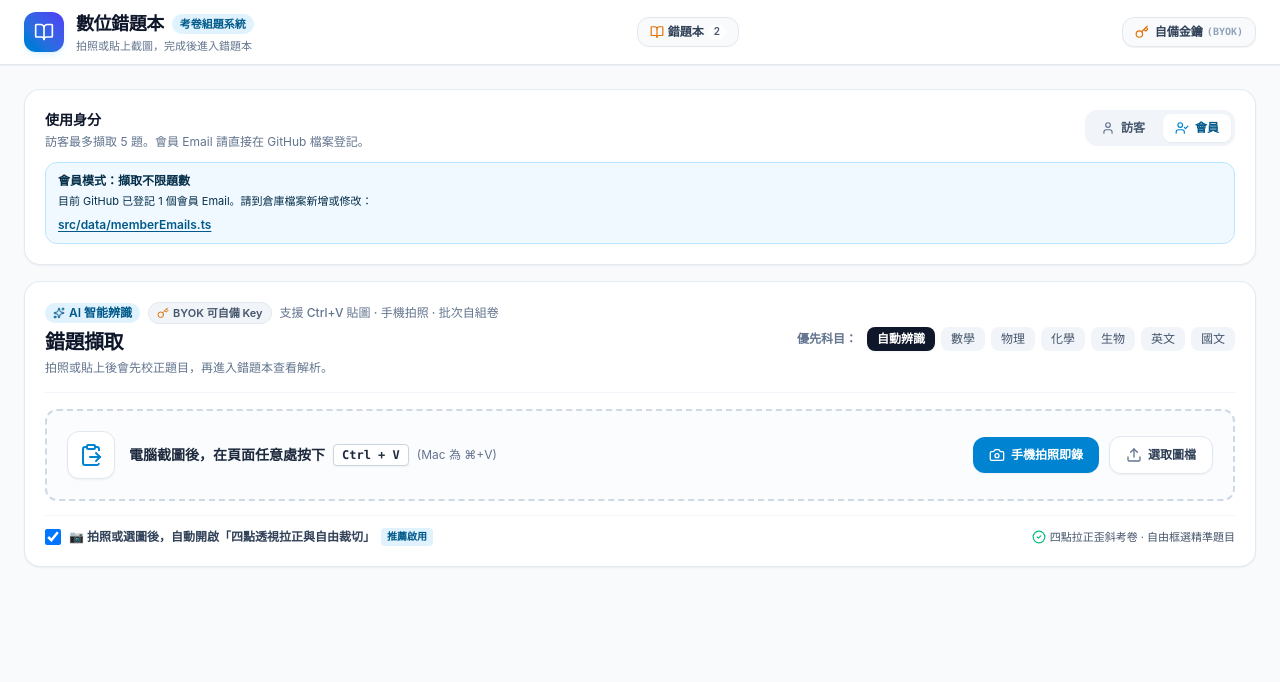
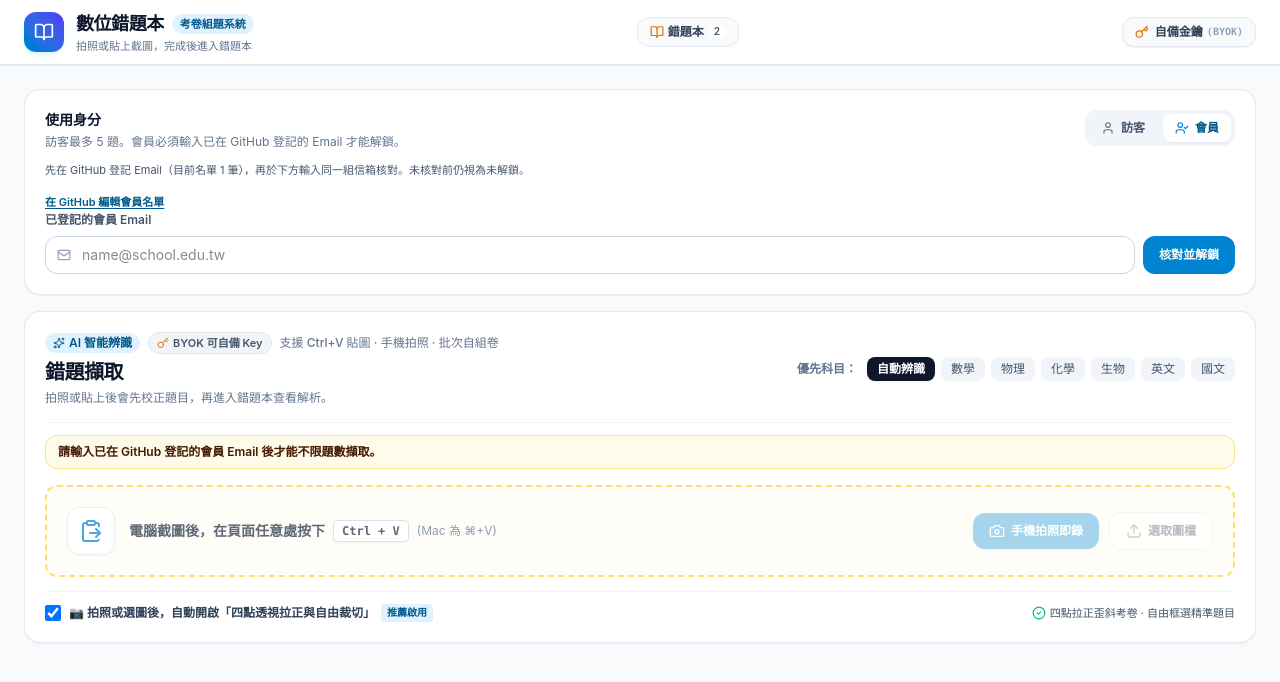
Before and after one commit to Rong-bit/Wrong-Book1, a React (Vite) app: page / in a window 1280 px wide. Both pictures are taken after a click on the button "會員". Shown: the top 682 px of the page. Built offline with nearby package versions, Linux system fonts and the light colour scheme.

Commit message:
feat: require a GitHub-listed email before unlocking member captures
Co-authored-by: Cursor <cursoragent@cursor.com>

```diff
--- a/src/App.tsx
+++ b/src/App.tsx
@@ -39,6 +39,7 @@ import {
   MembershipState,
   saveMembership,
 } from "./utils/membership";
+import { isRegisteredMemberEmail } from "./data/memberEmails";
 
 const STORAGE_QUESTIONS_KEY = "digital_notebook_questions_v1";
 
@@ -650,6 +651,20 @@ export default function App() {
     setMembership((prev) => ({ ...prev, role }));
   };
 
+  const handleVerifyMemberEmail = (email: string) => {
+    if (!isRegisteredMemberEmail(email)) return false;
+    setMembership((prev) => ({
+      ...prev,
+      role: "member",
+      email: email.trim(),
+    }));
+    return true;
+  };
+
+  const handleSignOutMember = () => {
+    setMembership((prev) => ({ ...prev, role: "guest", email: "" }));
+  };
+
   const handleLoadSamples = () => {
     setQuestions(initialSampleQuestions);
     setAppPage("notebook");
@@ -760,6 +775,8 @@ export default function App() {
             <MembershipPanel
               membership={membership}
               onChangeRole={handleChangeMemberRole}
+              onVerifyEmail={handleVerifyMemberEmail}
+              onSignOutMember={handleSignOutMember}
             />
             <CaptureZone
               onImageSelected={handleImageSelected}
--- a/src/components/MembershipPanel.tsx
+++ b/src/components/MembershipPanel.tsx
@@ -1,6 +1,10 @@
-import React from "react";
-import { User, UserCheck } from "lucide-react";
-import { GUEST_CAPTURE_LIMIT, MembershipState } from "../utils/membership";
+import React, { useEffect, useState } from "react";
+import { AlertCircle, Mail, User, UserCheck } from "lucide-react";
+import {
+  GUEST_CAPTURE_LIMIT,
+  MembershipState,
+  canCaptureAs,
+} from "../utils/membership";
 import { MEMBER_EMAILS } from "../data/memberEmails";
 
 const GITHUB_EMAILS_EDIT_URL =
@@ -9,15 +13,36 @@ const GITHUB_EMAILS_EDIT_URL =
 interface MembershipPanelProps {
   membership: MembershipState;
   onChangeRole: (role: MembershipState["role"]) => void;
+  onVerifyEmail: (email: string) => boolean;
+  onSignOutMember: () => void;
 }
 
 export const MembershipPanel: React.FC<MembershipPanelProps> = ({
   membership,
   onChangeRole,
+  onVerifyEmail,
+  onSignOutMember,
 }) => {
+  const [emailDraft, setEmailDraft] = useState(membership.email);
+  const [emailError, setEmailError] = useState<string | null>(null);
+
+  useEffect(() => {
+    setEmailDraft(membership.email);
+  }, [membership.email]);
+
   const remaining = Math.max(0, GUEST_CAPTURE_LIMIT - membership.guestCapturesUsed);
   const guestLocked = membership.role === "guest" && remaining === 0;
+  const memberUnlocked = membership.role === "member" && canCaptureAs(membership);
   const registeredCount = MEMBER_EMAILS.filter((email) => email.trim()).length;
+
+  const handleVerify = () => {
+    const ok = onVerifyEmail(emailDraft);
+    if (!ok) {
+      setEmailError("此 Email 不在 GitHub 會員名單。請先到倉庫登記，或改用訪客（最多 5 題）。");
+      return;
+    }
+    setEmailError(null);
+  };
 
   return (
     <div className="bg-white rounded-2xl border border-slate-200/90 shadow-xs p-5 mb-4 w-full">
@@ -25,7 +50,7 @@ export const MembershipPanel: React.FC<MembershipPanelProps> = ({
         <div>
           <h2 className="text-sm font-extrabold text-slate-900">使用身分</h2>
           <p className="text-xs text-slate-500 mt-1">
-            訪客最多擷取 {GUEST_CAPTURE_LIMIT} 題。會員 Email 請直接在 GitHub 檔案登記。
+            訪客最多 {GUEST_CAPTURE_LIMIT} 題。會員必須輸入已在 GitHub 登記的 Email 才能解鎖。
           </p>
         </div>
         <div className="flex items-center gap-1.5 bg-slate-100 p-1 rounded-xl shrink-0">
@@ -71,24 +96,77 @@ export const MembershipPanel: React.FC<MembershipPanelProps> = ({
           </div>
           <p className="mt-1 text-[11px] leading-relaxed">
             {guestLocked
-              ? "請改為「會員」後繼續擷取。會員 Email 請到 GitHub 登記。"
+              ? "請改為「會員」並輸入已登記的 Email。"
               : `已擷取 ${membership.guestCapturesUsed} 題。刪除錯題不會增加額度。`}
           </p>
         </div>
+      ) : memberUnlocked ? (
+        <div className="mt-3 rounded-xl border border-sky-200 bg-sky-50 px-3 py-2.5 text-xs text-sky-950">
+          <div className="font-semibold">已驗證會員：擷取不限題數</div>
+          <p className="mt-1 text-[11px]">
+            目前身分：<span className="font-semibold">{membership.email}</span>
+          </p>
+          <button
+            type="button"
+            onClick={onSignOutMember}
+            className="mt-2 text-[11px] font-semibold text-sky-800 underline underline-offset-2"
+          >
+            登出改回訪客
+          </button>
+        </div>
       ) : (
-        <div className="mt-3 rounded-xl border border-sky-200 bg-sky-50 px-3 py-2.5 text-xs text-sky-950">
-          <div className="font-semibold">會員模式：擷取不限題數</div>
-          <p className="mt-1 text-[11px] leading-relaxed">
-            目前 GitHub 已登記 {registeredCount} 個會員 Email。請到倉庫檔案新增或修改：
+        <div className="mt-3 space-y-2">
+          <p className="text-[11px] text-slate-600 leading-relaxed">
+            先在 GitHub 登記 Email（目前名單 {registeredCount} 筆），再於下方輸入同一組信箱核對。未核對前仍視為未解鎖。
           </p>
           <a
             href={GITHUB_EMAILS_EDIT_URL}
             target="_blank"
             rel="noreferrer"
-            className="mt-1.5 inline-flex font-semibold text-sky-800 underline underline-offset-2"
+            className="text-[11px] font-semibold text-sky-800 underline underline-offset-2"
           >
-            src/data/memberEmails.ts
+            在 GitHub 編輯會員名單
           </a>
+          <label className="block text-xs font-semibold text-slate-600" htmlFor="member-email">
+            已登記的會員 Email
+          </label>
+          <div className="flex flex-col sm:flex-row gap-2">
+            <div className="relative flex-1 min-w-0">
+              <Mail className="w-3.5 h-3.5 text-slate-400 absolute left-3 top-1/2 -translate-y-1/2 pointer-events-none" />
+              <input
+                id="member-email"
+                type="email"
+                inputMode="email"
+                autoComplete="email"
+                value={emailDraft}
+                onChange={(e) => {
+                  setEmailDraft(e.target.value);
+                  setEmailError(null);
+                }}
+                onKeyDown={(e) => {
+                  if (e.key === "Enter") {
+                    e.preventDefault();
+                    handleVerify();
+                  }
+                }}
+                placeholder="name@school.edu.tw"
+                className="w-full pl-9 pr-3 py-2 rounded-xl border border-slate-300 text-sm text-slate-900 focus:outline-none focus:ring-2 focus:ring-sky-500/30 focus:border-sky-500"
+              />
+            </div>
+            <button
+              type="button"
+              onClick={handleVerify}
+              className="px-4 py-2 rounded-xl text-xs font-bold text-white bg-sky-600 hover:bg-sky-700 active:scale-95 transition shrink-0"
+            >
+              核對並解鎖
+            </button>
+          </div>
+          {emailError && (
+            <div className="flex items-center gap-1.5 text-[11px] text-rose-700">
+              <AlertCircle className="w-3.5 h-3.5 shrink-0" />
+              {emailError}
+            </div>
+          )}
         </div>
       )}
     </div>
--- a/src/utils/membership.ts
+++ b/src/utils/membership.ts
@@ -1,3 +1,5 @@
+import { isRegisteredMemberEmail } from "../data/memberEmails";
+
 export type MemberRole = "guest" | "member";
 
 export const GUEST_CAPTURE_LIMIT = 5;
@@ -47,11 +49,16 @@ export function saveMembership(state: MembershipState) {
 }
 
 export function canCaptureAs(state: MembershipState): boolean {
-  if (state.role === "member") return true;
+  if (state.role === "member") {
+    return isRegisteredMemberEmail(state.email);
+  }
   return state.guestCapturesUsed < GUEST_CAPTURE_LIMIT;
 }
 
 export function captureBlockReason(state: MembershipState): string | null {
   if (canCaptureAs(state)) return null;
-  return `訪客已達 ${GUEST_CAPTURE_LIMIT} 題上限，請在首頁改為「會員」。會員 Email 請在 GitHub 的 src/data/memberEmails.ts 登記。`;
+  if (state.role === "member") {
+    return "請輸入已在 GitHub 登記的會員 Email 後才能不限題數擷取。";
+  }
+  return `訪客已達 ${GUEST_CAPTURE_LIMIT} 題上限。請改為會員，並輸入 GitHub 名單中的 Email。`;
 }
```
